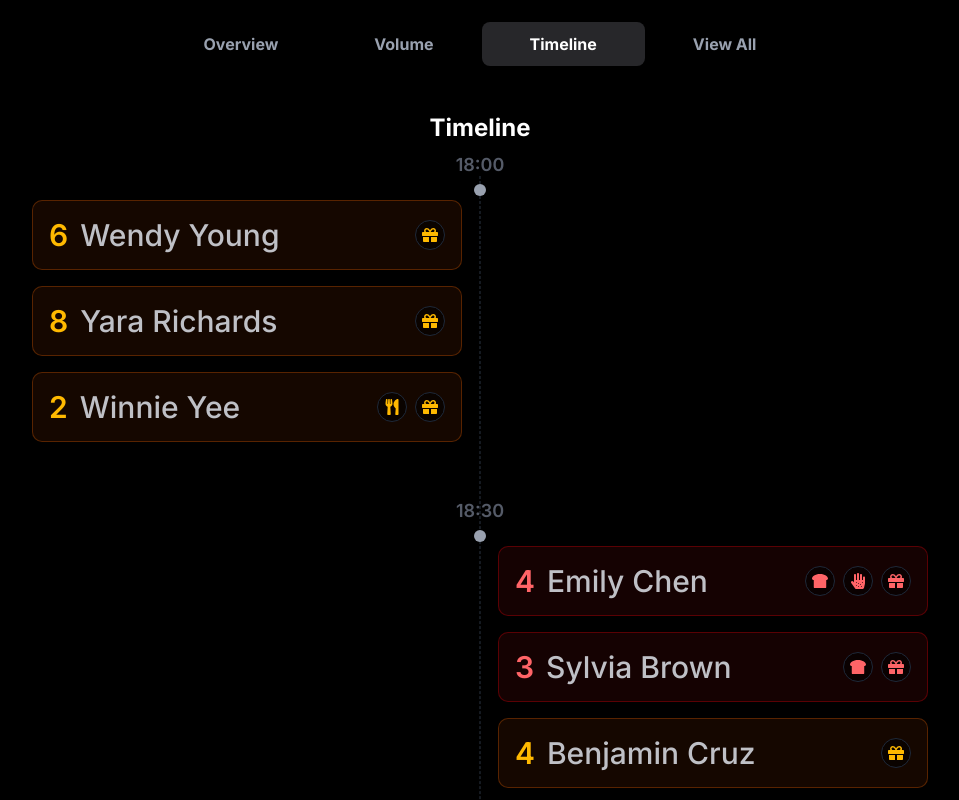
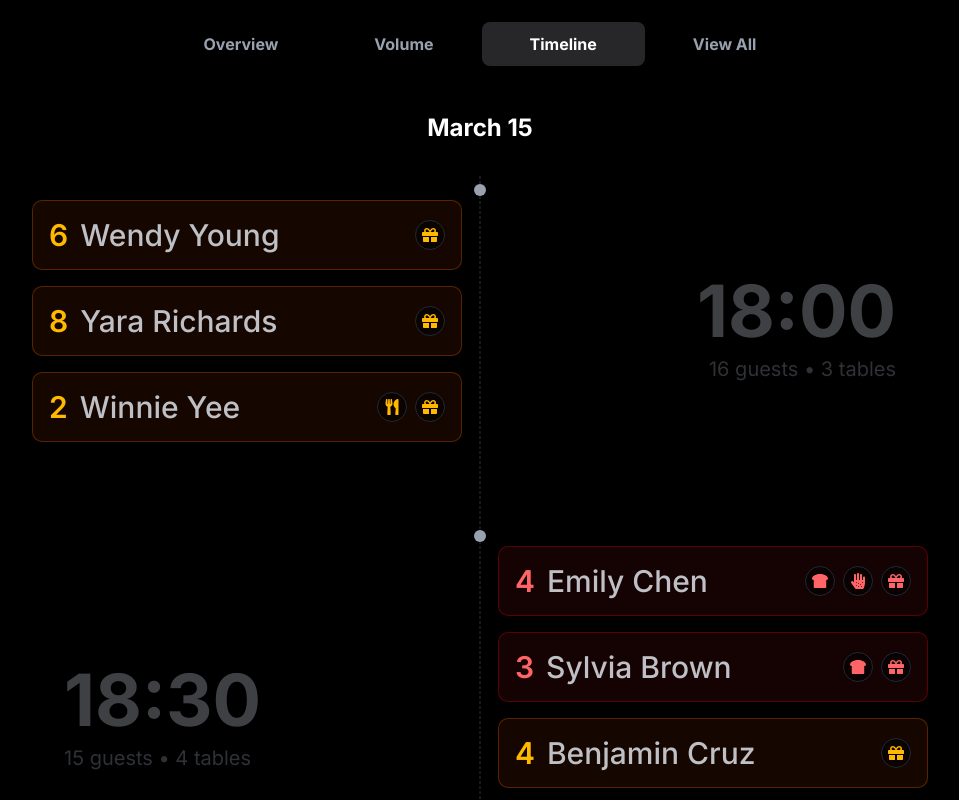
Before and after one commit to steventanyang/laudure, a Next.js app: page /timeline in a window 1280 px wide. Shown: the top 800 px of the page, without its empty margins (160-1119 px from the left). Built offline with nearby package versions, Linux system fonts and the light colour scheme.

Commit message:
timeline screen animations

```diff
--- a/src/app/timeline/page.tsx
+++ b/src/app/timeline/page.tsx
@@ -39,6 +39,12 @@ export default function Special() {
   const [isPanelVisible, setIsPanelVisible] = useState(false);
   const [isOverlayVisible, setIsOverlayVisible] = useState(false);
   const [isAnimating, setIsAnimating] = useState(false);
+
+  // At the top of the component, simplify the date format
+  const today = new Date().toLocaleDateString("en-US", {
+    month: "long",
+    day: "numeric",
+  });
 
   // Fetch kitchen notes data
   useEffect(() => {
@@ -154,7 +160,7 @@ export default function Special() {
   return (
     <div className="pt-28 pb-8 px-8 relative overflow-hidden scrollbar-hide">
       <div className="flex flex-col items-center">
-        <h1 className="text-2xl font-bold mb-8">Timeline</h1>
+        <h1 className="text-2xl font-bold mb-8">{today}</h1>
 
         {loading ? (
           <SkeletonTimeline />
@@ -167,16 +173,33 @@ export default function Special() {
             <div className="relative">
               {times.map((time) => (
                 <div key={time} className="mb-10 relative">
-                  {/* Time marker - now above circle and centered */}
-                  <div className="absolute top-[-25px] left-1/2 transform -translate-x-1/2 text-lg font-semibold text-gray-500/80">
-                    {time}
-                  </div>
-
-                  {/* Timeline dot - darker color */}
+                  {/* Only keep the timeline dot */}
                   <div className="absolute left-1/2 top-2 w-3 h-3 bg-gray-400 rounded-full transform -translate-x-1/2 z-10"></div>
 
                   {/* Request cards */}
-                  <div className="py-6">
+                  <div className="py-6 relative">
+                    {/* Large time display in empty space - now brighter */}
+                    <div
+                      className={`absolute top-1/2 transform -translate-y-1/2 ${
+                        isLeftSide(time) ? "right-8" : "left-8"
+                      } ${
+                        isLeftSide(time) ? "text-right" : "text-left"
+                      } opacity-30 pointer-events-none`}
+                    >
+                      <div className="text-7xl font-bold text-gray-300">
+                        {time}
+                      </div>
+                      <div className="text-xl text-gray-400 mt-2">
+                        <span>
+                          {sortedTimeGroups[time].reduce(
+                            (total, req) => total + req.people,
+                            0
+                          )}{" "}
+                          guests • {sortedTimeGroups[time].length} tables
+                        </span>
+                      </div>
+                    </div>
+
                     {sortedTimeGroups[time].map((request) => (
                       <div
                         key={request.id}
@@ -187,12 +210,12 @@ export default function Special() {
                         }`}
                       >
                         <Card
-                          className={`w-full p-4 bg-opacity-20 backdrop-blur-sm cursor-pointer transition-all duration-200 hover:bg-opacity-30 ${
+                          className={`w-full p-4 bg-opacity-20 backdrop-blur-sm cursor-pointer transition-all duration-300 ease-in-out hover:scale-105 hover:shadow-lg hover:bg-opacity-30 ${
                             request.status === "urgent"
-                              ? "bg-red-950/30 border-red-700/40"
+                              ? "bg-red-950/30 border-red-700/40 hover:border-red-600/60"
                               : request.status === "attention"
-                              ? "bg-amber-950/30 border-amber-700/40"
-                              : "bg-green-950/30 border-green-700/40"
+                              ? "bg-amber-950/30 border-amber-700/40 hover:border-amber-600/60"
+                              : "bg-green-950/30 border-green-700/40 hover:border-green-600/60"
                           } ${isAnimating ? "pointer-events-none" : ""}`}
                           onClick={() => handleReservationClick(request)}
                         >
```
